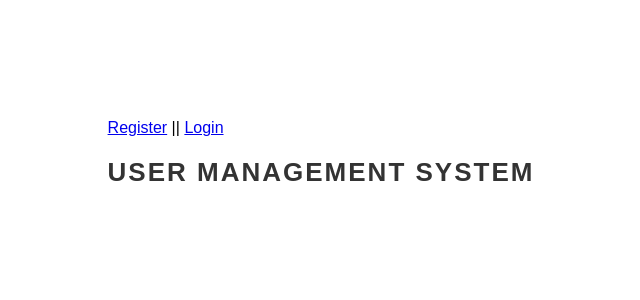
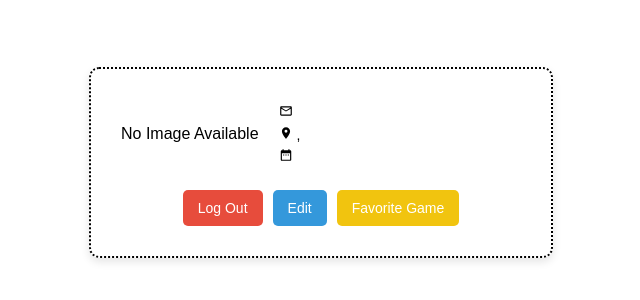
Before and after one commit to MauWiss/Cookify, a React (Vite) app in the folder assignment_3/: page /Profile in a window 1280 px wide. Shown: the part 238-538 px from the top of the page, without its empty margins (319-959 px from the left). Built offline with nearby package versions, Linux system fonts and the light colour scheme; sample sign-in values are in the browser's storage.

Commit message:
Created Profile Page

```diff
--- a/assignment_3/package.json
+++ b/assignment_3/package.json
@@ -12,6 +12,7 @@
   "dependencies": {
     "react": "^18.3.1",
     "react-dom": "^18.3.1",
+    "react-icons": "^5.4.0",
     "react-router-dom": "^7.1.1"
   },
   "devDependencies": {
--- a/assignment_3/src/App.css
+++ b/assignment_3/src/App.css
@@ -35,6 +35,7 @@ body {
   align-items: center;
   z-index: 2; /* לוודא שהטופס יהיה מעל לתמונה */
 }
+
 /* עיצוב כותרת ראשית */
 h1 {
   font-family: "Arial", sans-serif;
@@ -103,7 +104,7 @@ input:focus {
   outline: none;
 }
 
-button {
+/*button {
   width: 100%;
   padding: 10px;
   background-color: #4caf50;
@@ -113,20 +114,18 @@ button {
   font-size: 16px;
   cursor: pointer;
   transition: background-color 0.3s;
-}
-
-button:hover {
+}*/
+/*
+button:hover {}
   background-color: #45a049; /* שינוי צבע הכפתור בעת ריחוף */
-}
 
 /* עיצוב הודעות שגיאה */
-p {
+/*p {
   color: red;
   font-size: 12px;
   margin-top: 5px;
   text-align: center;
 }
-
 /* עיצוב שדות קלט מכילים */
 input[type="file"] {
   padding: 6px;
@@ -144,3 +143,104 @@ input[type="file"] {
     font-size: 20px;
   }
 }
+
+/*user Profile*/
+
+/* Overall block styling */
+.userBlock {
+  border: 2px dotted black;
+  padding: 30px;
+  width: 400px;
+  margin: auto;
+  border-radius: 10px;
+  text-align: center;
+  box-shadow: 0 4px 8px rgba(0, 0, 0, 0.1);
+}
+
+/* Flexbox for image and info alignment */
+.userData {
+  display: flex;
+  justify-content: space-between;
+  align-items: center;
+  margin-bottom: 20px; /* Space below info */
+}
+
+/* Image styling */
+.userImage {
+  flex: 0 0 auto; /* Prevent image from shrinking */
+  margin-right: 20px; /* Space between image and info */
+  text-align: center;
+}
+
+.userImage img {
+  max-width: 80px;
+  border-radius: 50%;
+}
+
+/* Info styling */
+.userInfo {
+  flex: 1; /* Info takes remaining space */
+  text-align: left; /* Align text to the left */
+}
+
+.userInfo p {
+  margin: 5px 0; /* Space between info rows */
+  font-size: 14px;
+}
+
+/* Buttons styling */
+.userActions {
+  display: flex;
+  justify-content: center;
+  gap: 10px; /* Space between buttons */
+}
+
+.userActions button {
+  padding: 10px 15px;
+  font-size: 14px;
+  border: none;
+  border-radius: 5px;
+  cursor: pointer;
+  transition: background-color 0.3s ease;
+}
+
+.userActions button:hover {
+  opacity: 0.9;
+}
+
+/* Individual button colors */
+.userActions button:nth-child(1) {
+  background-color: #e74c3c; /* Red for log out */
+  color: white;
+}
+
+.userActions button:nth-child(2) {
+  background-color: #3498db; /* Blue for edit */
+  color: white;
+}
+
+.userActions button:nth-child(3) {
+  background-color: #f1c40f; /* Yellow for favorite game */
+  color: white;
+}
+
+.userName{
+  font-size: 30px;
+  font-weight: bold;
+}
+
+@media (max-width: 600px) {
+  .userData {
+    flex-direction: column;
+    align-items: center;
+  }
+
+  .userImage {
+    margin-right: 0;
+    margin-bottom: 15px;
+  }
+
+  .userActions {
+    flex-direction: column;
+  }
+}
--- a/assignment_3/src/App.jsx
+++ b/assignment_3/src/App.jsx
@@ -1,9 +1,9 @@
-// App.js
-import { useState} from "react";
-import {Routes, Route, Link } from "react-router-dom";
+import { useState } from "react";
+import { Routes, Route, Link, Navigate } from "react-router-dom";
 import "./App.css";
 import Register from "./components/Register";
 import Login from "./components/Login";
+import Profile from "./components/Profile";
 
 function App() {
   const [users, setUsers] = useState([]);
@@ -11,21 +11,31 @@ function App() {
   const handleRegister = (newUser) => {
     setUsers((prevUsers) => {
       const updatedUsers = [...prevUsers, newUser];
-      localStorage.setItem("users", JSON.stringify(updatedUsers)); // שומר את המשתמשים ב-localStorage
+      localStorage.setItem("users", JSON.stringify(updatedUsers)); // Store users in localStorage
       return updatedUsers;
     });
   };
 
+  const isLoggedIn = !!sessionStorage.getItem("loggedInUser"); // Check if user is logged in
+
+  const ProtectedRoute = ({ element }) => {
+    return isLoggedIn ? element : <Navigate to="/Login" />;
+  };
+
   return (
-
     <div>
-      <nav>
-      <Link to="/Register">Register</Link> || <Link to="/Login">Login</Link>
-    </nav>
-      <h1>User Management System</h1>
+      {/* Show navigation links only if the user is not logged in */}
+      {!isLoggedIn && (
+        <nav>
+          <Link to="/Register">Register</Link> || <Link to="/Login">Login</Link>
+          <h1>User Management System</h1>
+        </nav>
+      )}
       <Routes>
-      <Route path='/Register' element= {<Register onRegister={handleRegister} />}/>
-      <Route path='/Login'element= {<Login/>}/>
+        <Route path="/Register" element={<Register onRegister={handleRegister} />} />
+        <Route path="/Login" element={<Login />} />
+        <Route path="/Profile" element={<ProtectedRoute element={<Profile />} />} />
+        <Route path="*" element={<Navigate to="/Login" />} /> {/* Default to Login */}
       </Routes>
       <div className="overlay"></div>
     </div>
--- a/assignment_3/src/components/Login.jsx
+++ b/assignment_3/src/components/Login.jsx
@@ -1,4 +1,5 @@
 import { useState } from 'react';
+import { useNavigate } from "react-router-dom";
 
 export default function Login(props) {
   const [login, setLogin] = useState({
@@ -7,6 +8,7 @@ export default function Login(props) {
   });
 
   const [errors, setErrors] = useState({}); // Object to store errors
+  const navigate = useNavigate(); // Hook for navigation
 
   const handleChange = (e) => {
     const { name, value } = e.target;
@@ -37,6 +39,7 @@ export default function Login(props) {
       });
 
       console.log('Login successful');
+      navigate("/Profile");
     } else {
       console.log('Login failed');
     }
--- a/assignment_3/src/components/Profile.jsx
+++ b/assignment_3/src/components/Profile.jsx
@@ -0,0 +1,61 @@
+import React, { useState, useEffect } from "react";
+import {
+  MdOutlineMailOutline,
+  MdLocationOn,
+  MdDateRange,
+} from "react-icons/md";
+
+export default function Profile() {
+  const [userData, setUserData] = useState(null);
+
+  useEffect(() => {
+    // Retrieve the logged-in user's data from sessionStorage
+    const loggedInUser = sessionStorage.getItem("loggedInUser");
+    if (loggedInUser) {
+      setUserData(JSON.parse(loggedInUser));
+    }
+  }, []);
+
+  if (!userData) {
+    return <p>Please log in to view your profile.</p>;
+  }
+  console.log("Image Data:", userData.image);
+
+  return (
+    <div className="userBlock">
+      <div className="userData">
+        <div className="userImage">
+          {userData.image ? (
+            <img
+              src={userData.image} // Base64 string or URL
+              alt="User"
+              style={{ maxWidth: "100px", borderRadius: "50%" }}
+            />
+          ) : (
+            <p>No Image Available</p>
+          )}
+        </div>
+        <div className="userInfo">
+          <p className="userName">
+            {userData.firstName} {userData.lastName}
+          </p>
+          <p>
+            <MdOutlineMailOutline /> {userData.email}
+          </p>
+          <p>
+            <MdLocationOn /> {userData.street} {userData.number},{" "}
+            {userData.city}
+          </p>
+          <p>
+            <MdDateRange /> {userData.birthDate}
+          </p>
+        </div>
+      </div>
+      <div className="userActions">
+        <button>Log Out</button>
+        <button>Edit</button>
+        <button>Favorite Game</button>
+      </div>
+    </div>
+  );
+}
--- a/assignment_3/src/components/Register.jsx
+++ b/assignment_3/src/components/Register.jsx
@@ -25,7 +25,14 @@ function Register({ onRegister }) {
   const handleImageChange = (e) => {
     const file = e.target.files[0];
     if (file && (file.type === "image/jpeg" || file.type === "image/jpg")) {
-      setForm((prev) => ({ ...prev, image: file }));
+      const reader = new FileReader();
+      reader.onload = (event) => {
+        setForm((prev) => ({
+          ...prev,
+          image: event.target.result, // Store Base64 string
+        }));
+      };
+      reader.readAsDataURL(file); // Convert file to Base64 string
     } else {
       setErrors((prev) => ({
         ...prev,
@@ -33,6 +40,7 @@ function Register({ onRegister }) {
       }));
     }
   };
+
 
   const validateForm = () => {
     const newErrors = {};
```
Also changed, not shown: 1 other file (tests, documents, lock files or other folders).
